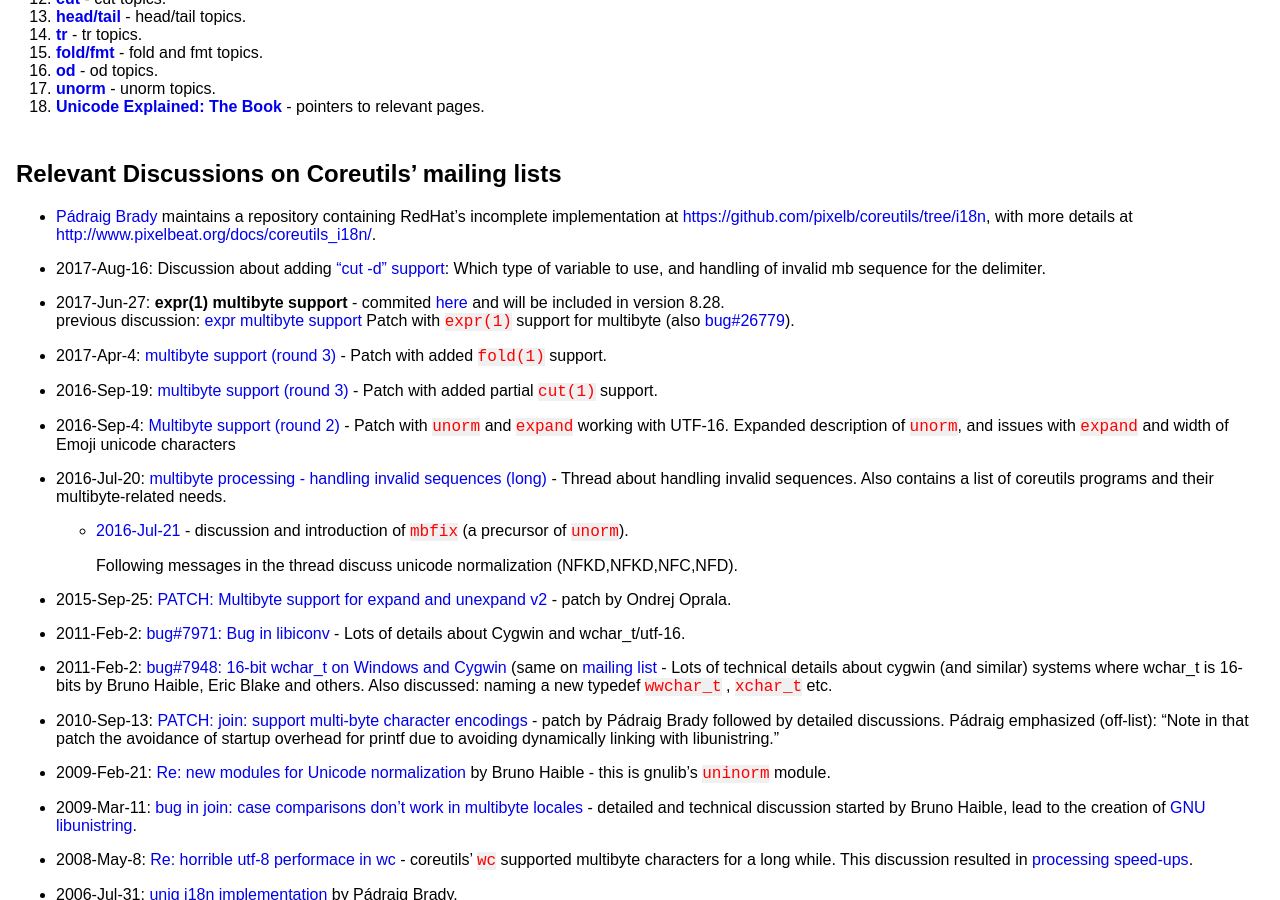
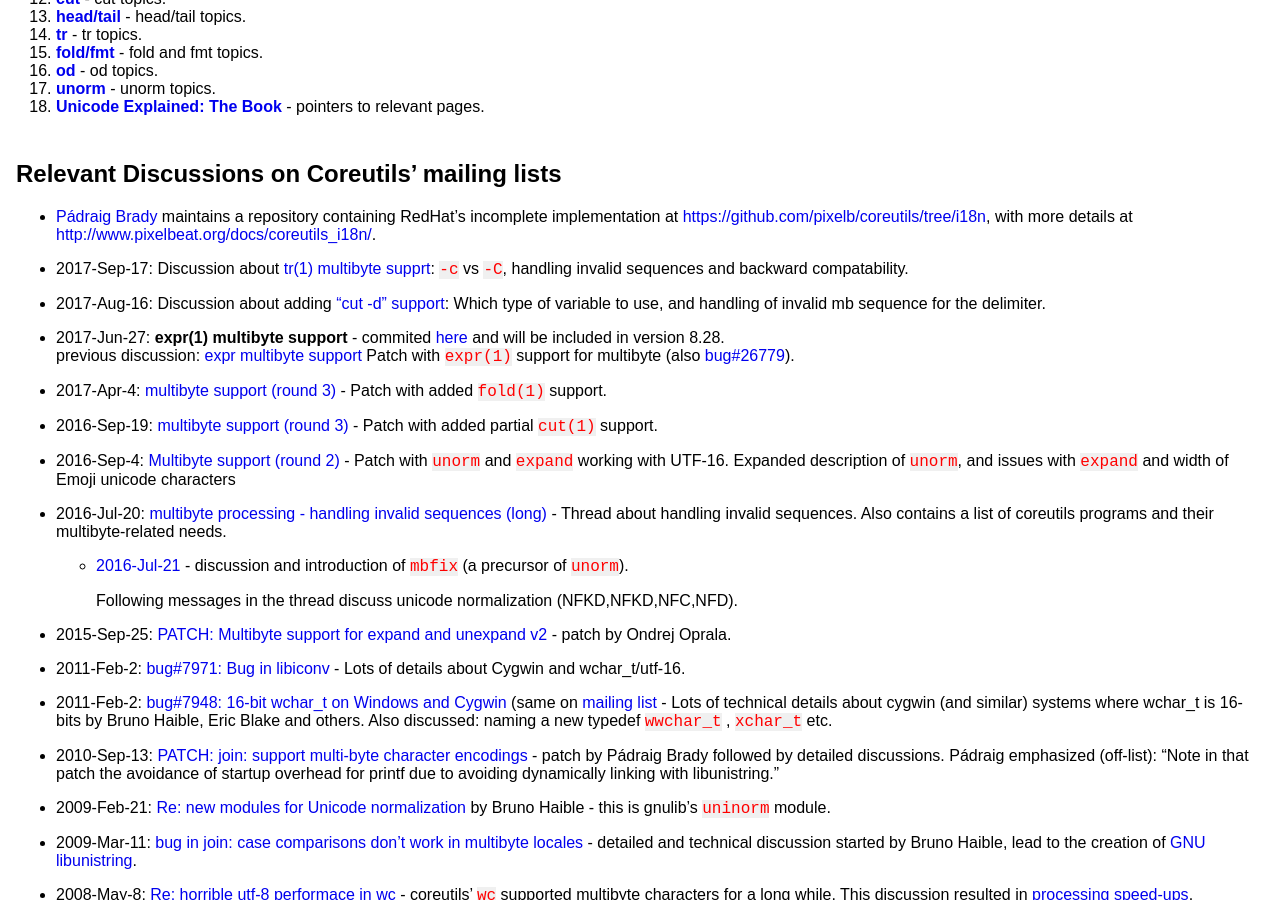
Before and after one commit to agordon/agordon.github.io, a Jekyll site: the page built from _posts/2017-04-07-coreutils-multibyte-support.md, in a window 1280 px wide and 900 px high, scrolled down 685 px. Built offline with Jekyll 4.4.1, drawn with Linux system fonts in a browser that asks for light colours.

Commit message:
coreutils/multibyte: mention tr(1) thread

```diff
--- a/_posts/2017-04-07-coreutils-multibyte-support.md
+++ b/_posts/2017-04-07-coreutils-multibyte-support.md
@@ -58,6 +58,8 @@ Relevant Discussions on Coreutils' mailing lists
   <https://github.com/pixelb/coreutils/tree/i18n>, with more details
   at <http://www.pixelbeat.org/docs/coreutils_i18n/>.
 
+* 2017-Sep-17: Discussion about [tr(1) multibyte supprt](https://lists.gnu.org/archive/html/coreutils/2017-09/msg00026.html): `-c` vs `-C`, handling invalid sequences and backward compatability.
+
 * 2017-Aug-16: Discussion about adding ["cut -d" support](https://lists.gnu.org/archive/html/coreutils/2017-08/msg00029.html):
   Which type of variable to use, and handling of invalid mb sequence for the delimiter.
 
```
